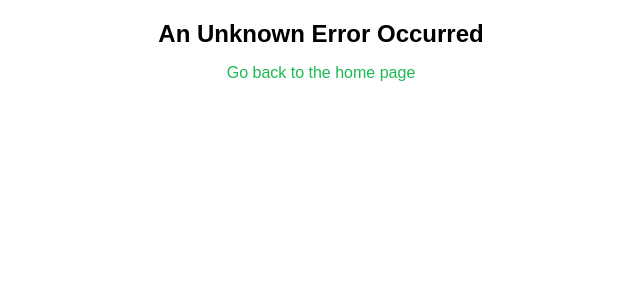
After one commit to tweiss9/Sort-Spotify-Playlist, a Flask app: template templates/error.html in a window 1280 px wide. The commit adds this page. Shown: the top 300 px of the page, without its empty margins (319-959 px from the left). Run offline with Flask 3, Linux system fonts and the light colour scheme; the template is opened without the code that fills it, so the values that code supplies are empty.

Commit message:
added pictures, error handling, and few bugs

```diff
--- a/app.py
+++ b/app.py
@@ -1,11 +1,11 @@
 from flask import Flask, render_template, redirect, request, session
 from spotipy.oauth2 import SpotifyOAuth
 from python.config import sp, scope, client_id, client_secret, redirect_uri
+from spotipy.exceptions import SpotifyException
 import os
 
-app = Flask(__name__)
+app = Flask(__name__, static_folder="static", template_folder="templates")
 app.secret_key = os.environ.get("PROJECT_SPOTIFY_FLASK_SECRET_KEY")
-app.static_folder = 'static'
 
 # Home route
 @app.route("/")
@@ -59,20 +59,31 @@ def playlists():
 @app.route("/playlist/<playlist_id>")
 def playlist_detail(playlist_id):
     session['playlist_id'] = playlist_id
-    playlist = sp.playlist(playlist_id)
-    songs = playlist['tracks']['items']
 
-    formatted_songs = []
-    for song in songs:
-        song_info = {
-            'name': song['track']['name'],
-            'album': song['track']['album']['name'],
-            'album_cover': song['track']['album']['images'][0]['url']
-        }
-        formatted_songs.append(song_info)
+    try:
+        playlist = sp.playlist(playlist_id)
+        songs = playlist['tracks']['items']
 
-    return render_template("playlist_detail.html", playlist_name=playlist['name'], songs=formatted_songs, playlist_cover=playlist['images'][0]['url'])
+        formatted_songs = []
+        for song in songs:
+            song_info = {
+                'name': song['track']['name'],
+                'album': song['track']['album']['name'],
+                'album_cover': song['track']['album']['images'][0]['url']
+            }
+            formatted_songs.append(song_info)
 
+        return render_template("playlist_detail.html", playlist_name=playlist['name'], songs=formatted_songs, playlist_cover=playlist['images'][0]['url'])
+
+    except SpotifyException as e:
+        if e.http_status == 404:
+            return render_template("playlist_not_found.html")
+
+        # Handle other SpotifyException here
+
+    # Handle other exceptions or errors here
+
+    return render_template("error.html")  # Fallback error page
 @app.route("/playlist/<playlist_id>")
 def get_playlist_id():
     playlist_id = session.get('playlist_id')
--- a/python/releaseDate.py
+++ b/python/releaseDate.py
@@ -6,6 +6,10 @@ def release_date():
     print("Hello World!")
     playlistId = get_playlist_id()
     print(playlistId)
+
+    # Retrieve the playlist name
+    playlist = sp.playlist(playlist_id=playlistId)
+    playlist_name = playlist["name"]
 
     # Retrieve all tracks from the specified playlist
     playlist_tracks = []
@@ -22,7 +26,7 @@ def release_date():
 
     # Create a new playlist for the sorted tracks
     new_playlist_name = "Sorted Playlist"
-    new_playlist_description = "Sorted playlist of a specific playlist"
+    new_playlist_description = f"Sorted playlist of {playlist_name} by release date"
     new_playlist = sp.user_playlist_create(user=sp.me(
     )["id"], name=new_playlist_name, public=False, description=new_playlist_description)
     new_playlist_id = new_playlist["id"]
--- /dev/null
+++ b/templates/error.html
@@ -0,0 +1,38 @@
+<!DOCTYPE html>
+<html lang="en">
+<head>
+    <meta charset="UTF-8">
+    <meta name="viewport" content="width=device-width, initial-scale=1.0">
+    <title>Playlist Not Found</title>
+    <style>
+        body {
+            font-family: Arial, sans-serif;
+            text-align: center;
+            margin: 20px;
+        }
+
+        h1 {
+            font-size: 24px;
+            margin-bottom: 10px;
+        }
+
+        p {
+            font-size: 16px;
+            margin-bottom: 20px;
+        }
+
+        a {
+            color: #1db954;
+            text-decoration: none;
+        }
+
+        a:hover {
+            text-decoration: underline;
+        }
+    </style>
+</head>
+<body>
+    <h1>An Unknown Error Occurred</h1>
+    <p><a href="/">Go back to the home page </a></p>
+</body>
+</html>
```
Also changed, not shown: static/css/index.css (+15 -7 lines), templates/index.html (+21 -5 lines), templates/playlist_not_found.html (added, +39 -0 lines), static/images/spotify_logo.png (added), static/images/spotify_name_logo.png (added).
